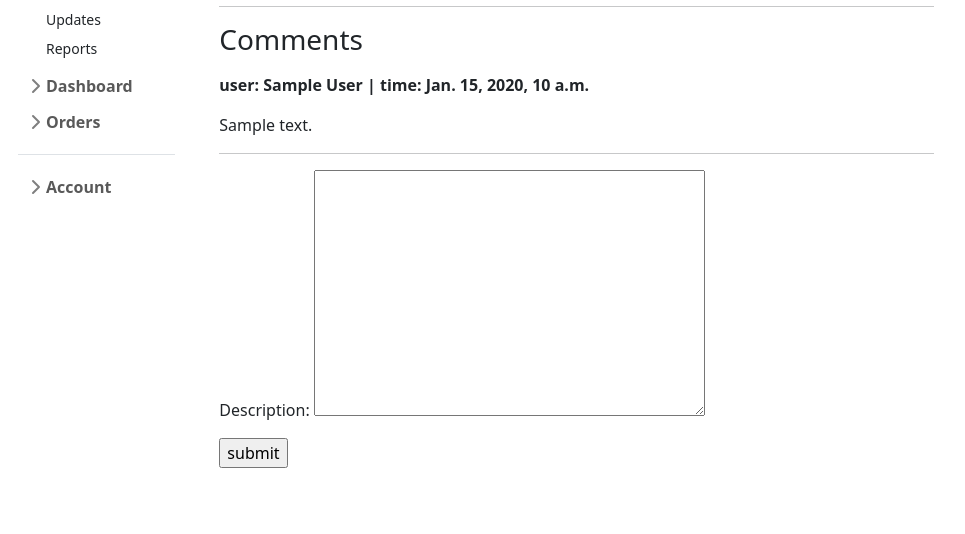
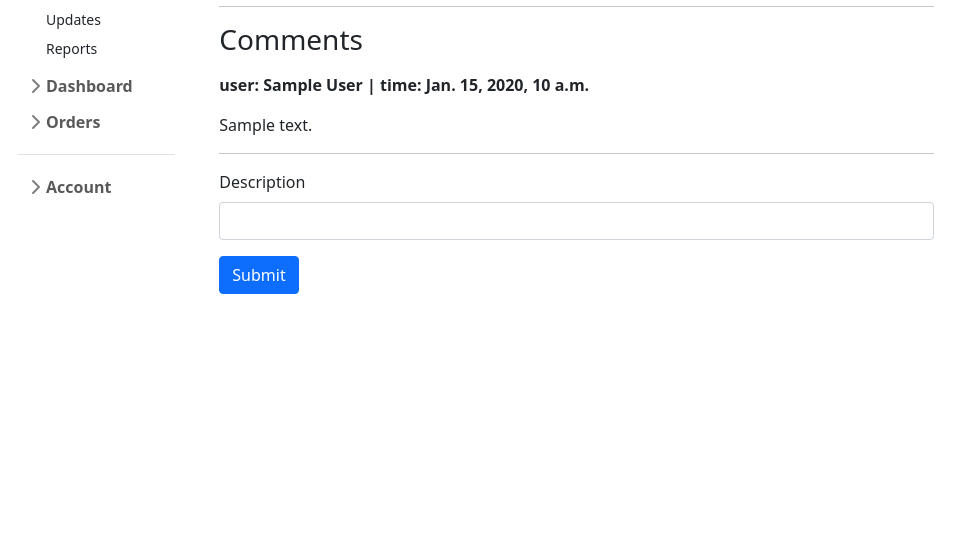
Before and after one commit to kavianam/mini-blog, a Django app: template blog/templates/blog/blog_detail.html in a window 1280 px wide. Shown: the part 208-742 px from the top of the page, without its empty margins (10-975 px from the left). Run offline with Django 3.2, Linux system fonts and the light colour scheme; a user stored in the database is signed in; tables that the repository leaves empty hold one stand-in row (values such as "Sample post"); the template is opened without the code that fills it: values that come from a table or form of the project are taken from there, most other values are stand-ins (such as "Sample title", 1, 10 or a date in 2020); data that the repository does not hold is empty; some libraries are stand-ins or nearby versions.

Commit message:
style the blog-detail template with bootstrap

```diff
--- a/blog/templates/blog/blog_detail.html
+++ b/blog/templates/blog/blog_detail.html
@@ -25,8 +25,13 @@
     {% if user.is_authenticated %}
         <form action="{% url 'comment-create' blog.id %}" method="post">
             {% csrf_token %}
-            {{ form.as_p }}
-            <input type="submit" value="submit">
+            <div class="mb-3">
+                <label class="form-label" for="id_description">{{ form.description.label }}</label>
+                <input type="text" class="form-control" name="description" id="id_description" required>
+                <div class="form-text">{{ form.description.help_text }}</div>
+                <div class="form-text text-danger">{{ form.description.errors }}</div>
+            </div>
+            <button type="submit" class="btn btn-primary">Submit</button>
         </form>
 {#        <a href="{% url 'comment-create' blog.id%}">Write a comment</a>#}
     {% else %}
```
